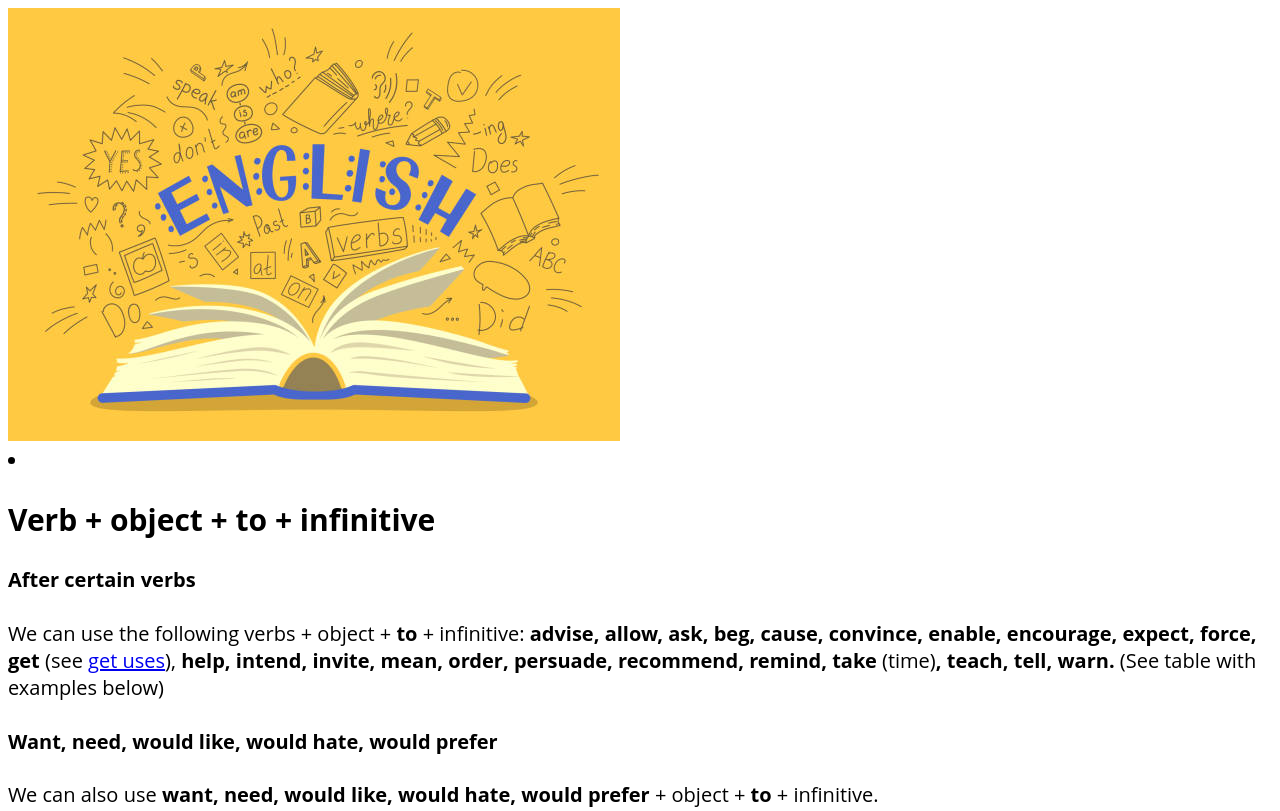
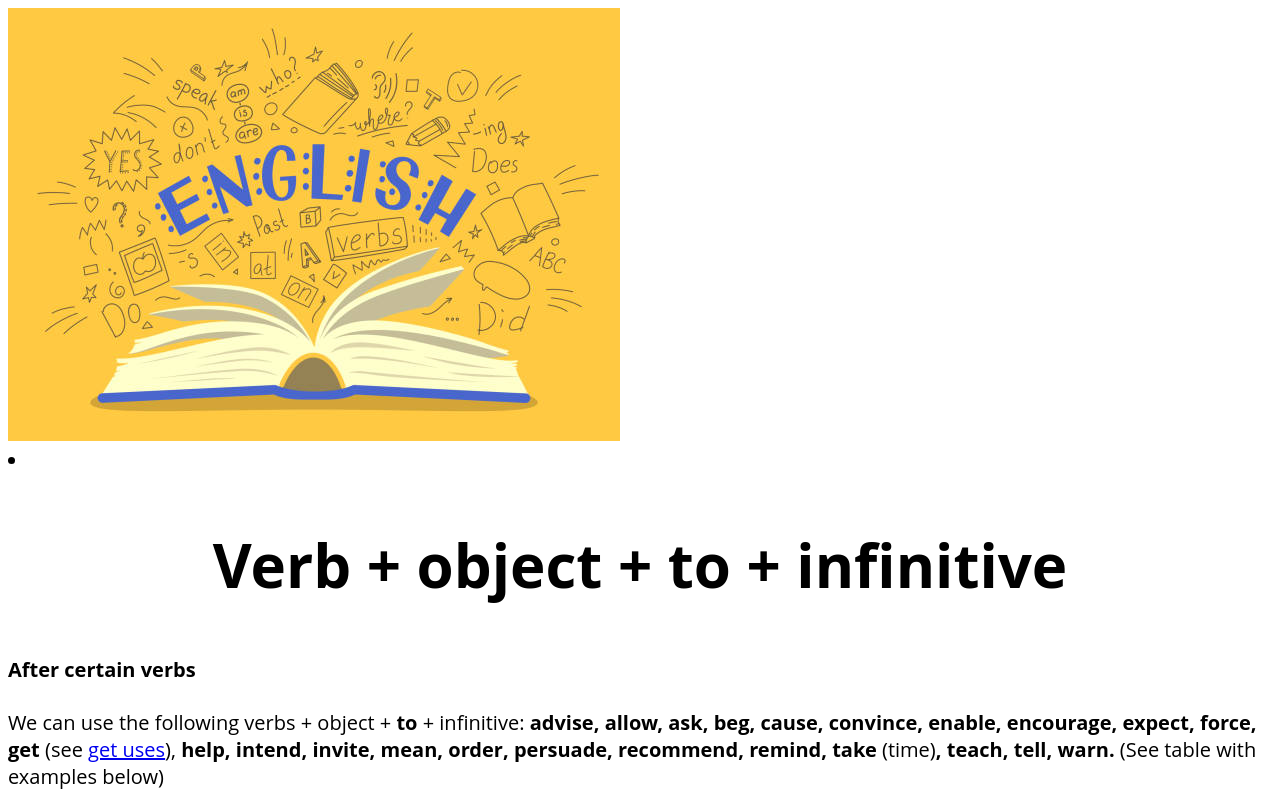
Before and after one commit to somethingiswrongz/somethingiswrongz.github.io, a plain HTML site: page index.html in a window 1280 px wide. Shown: the top 811 px of the page. Drawn offline with Linux system fonts and the light colour scheme.

Commit message:
modified:   styles/styles.css

```diff
--- a/styles/styles.css
+++ b/styles/styles.css
@@ -1,4 +1,8 @@
 html {
     font-size: 20px; /* px means "pixels": the base font size is now 10 pixels high */
     font-family: "Open Sans", sans-serif; /* this should be the rest of the output you got from Google Fonts */
-  }
+}
+h2 {
+    font-size: 60px;
+    text-align: center;
+}
```
